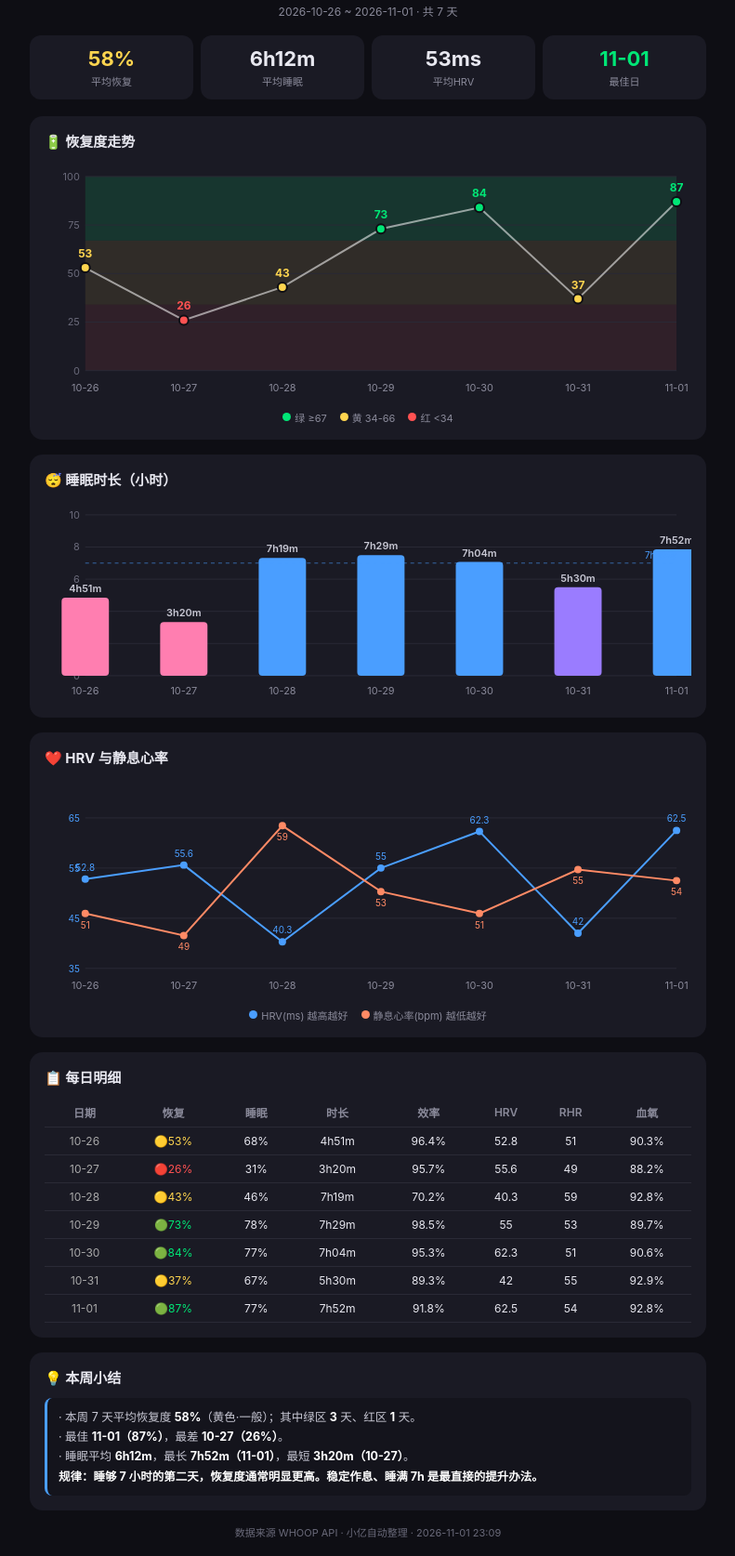
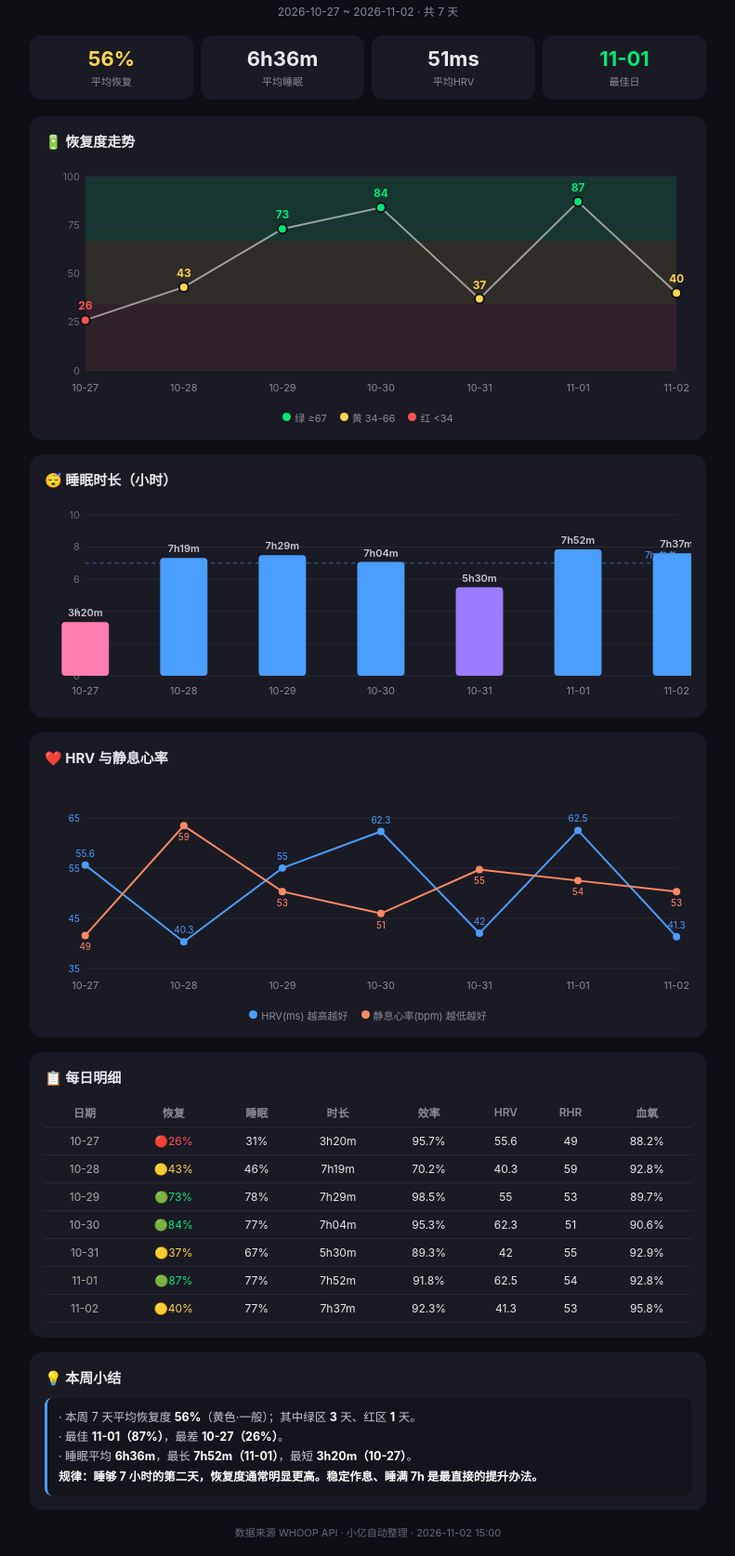
Before and after one commit to Charm3rii/whoop-weekly, a plain HTML site: page index.html in a window 1280 px wide. Shown: the part 46-1720 px from the top of the page at 93% size, without its empty margins (244-1035 px from the left). Drawn offline with Linux system fonts and the light colour scheme.

Commit message:
publish weekly 2026-11-02

```diff
--- a/index.html
+++ b/index.html
@@ -27,7 +27,7 @@ td.d{color:#aaa;white-space:nowrap}
 .ins b{color:#fff}
 </style></head><body>
 <h1>⌚ WHOOP 周总结</h1>
-<div class="sub">2026-10-26 ~ 2026-11-01 · 共 7 天</div>
+<div class="sub">2026-10-27 ~ 2026-11-02 · 共 7 天</div>
 <div class="stats" id="stats"></div>
 <div class="card"><h2>🔋 恢复度走势</h2><svg id="recChart" viewBox="0 0 700 260"></svg>
 <div class="legend"><span><i class="dot" style="background:#00e676"></i>绿 ≥67</span><span><i class="dot" style="background:#ffd54f"></i>黄 34-66</span><span><i class="dot" style="background:#ff5252"></i>红 &lt;34</span></div></div>
@@ -36,9 +36,9 @@ td.d{color:#aaa;white-space:nowrap}
 <div class="legend"><span><i class="dot" style="background:#4a9eff"></i>HRV(ms) 越高越好</span><span><i class="dot" style="background:#ff8a65"></i>静息心率(bpm) 越低越好</span></div></div>
 <div class="card"><h2>📋 每日明细</h2><div style="overflow-x:auto"><table id="tbl"></table></div></div>
 <div class="card"><h2>💡 本周小结</h2><div class="ins" id="insight"></div></div>
-<div class="foot">数据来源 WHOOP API · 小亿自动整理 · 2026-11-01 23:09</div>
+<div class="foot">数据来源 WHOOP API · 小亿自动整理 · 2026-11-02 15:00</div>
 <script>
-const D=[{"date": "10-26", "rec": 53, "zone": "y", "strain": 8.6, "slp": 68, "rhr": 51, "hrv": 52.8, "spo2": 90.3, "sh": 4.85, "eff": 96.4}, {"date": "10-27", "rec": 26, "zone": "r", "strain": 11.3, "slp": 31, "rhr": 49, "hrv": 55.6, "spo2": 88.2, "sh": 3.34, "eff": 95.7}, {"date": "10-28", "rec": 43, "zone": "y", "strain": 7.3, "slp": 46, "rhr": 59, "hrv": 40.3, "spo2": 92.8, "sh": 7.32, "eff": 70.2}, {"date": "10-29", "rec": 73, "zone": "g", "strain": 10.5, "slp": 78, "rhr": 53, "hrv": 55.0, "spo2": 89.7, "sh": 7.49, "eff": 98.5}, {"date": "10-30", "rec": 84, "zone": "g", "strain": 18.6, "slp": 77, "rhr": 51, "hrv": 62.3, "spo2": 90.6, "sh": 7.07, "eff": 95.3}, {"date": "10-31", "rec": 37, "zone": "y", "strain": 11.5, "slp": 67, "rhr": 55, "hrv": 42.0, "spo2": 92.9, "sh": 5.5, "eff": 89.3}, {"date": "11-01", "rec": 87, "zone": "g", "strain": 4.8, "slp": 77, "rhr": 54, "hrv": 62.5, "spo2": 92.8, "sh": 7.86, "eff": 91.8}];
+const D=[{"date": "10-27", "rec": 26, "zone": "r", "strain": 11.3, "slp": 31, "rhr": 49, "hrv": 55.6, "spo2": 88.2, "sh": 3.34, "eff": 95.7}, {"date": "10-28", "rec": 43, "zone": "y", "strain": 7.3, "slp": 46, "rhr": 59, "hrv": 40.3, "spo2": 92.8, "sh": 7.32, "eff": 70.2}, {"date": "10-29", "rec": 73, "zone": "g", "strain": 10.5, "slp": 78, "rhr": 53, "hrv": 55.0, "spo2": 89.7, "sh": 7.49, "eff": 98.5}, {"date": "10-30", "rec": 84, "zone": "g", "strain": 18.6, "slp": 77, "rhr": 51, "hrv": 62.3, "spo2": 90.6, "sh": 7.07, "eff": 95.3}, {"date": "10-31", "rec": 37, "zone": "y", "strain": 11.5, "slp": 67, "rhr": 55, "hrv": 42.0, "spo2": 92.9, "sh": 5.5, "eff": 89.3}, {"date": "11-01", "rec": 87, "zone": "g", "strain": 5.0, "slp": 77, "rhr": 54, "hrv": 62.5, "spo2": 92.8, "sh": 7.86, "eff": 91.8}, {"date": "11-02", "rec": 40, "zone": "y", "strain": 4.3, "slp": 77, "rhr": 53, "hrv": 41.3, "spo2": 95.8, "sh": 7.61, "eff": 92.3}];
 const ZC={g:"#00e676",y:"#ffd54f",r:"#ff5252",n:"#888"};
 const has=a=>a.filter(x=>x!=null);
 const avg=a=>a.length?a.reduce((x,y)=>x+y,0)/a.length:0;
```
